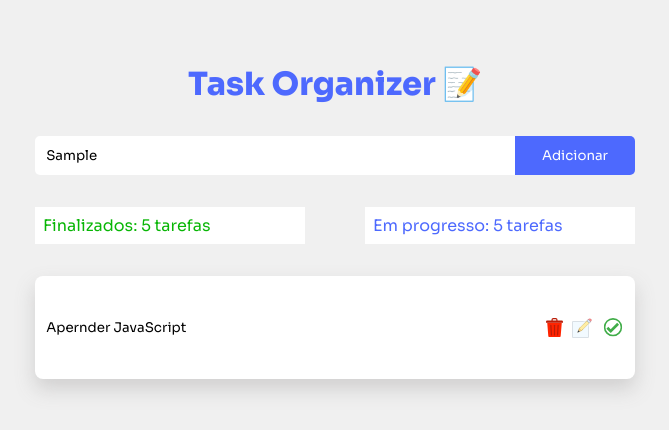
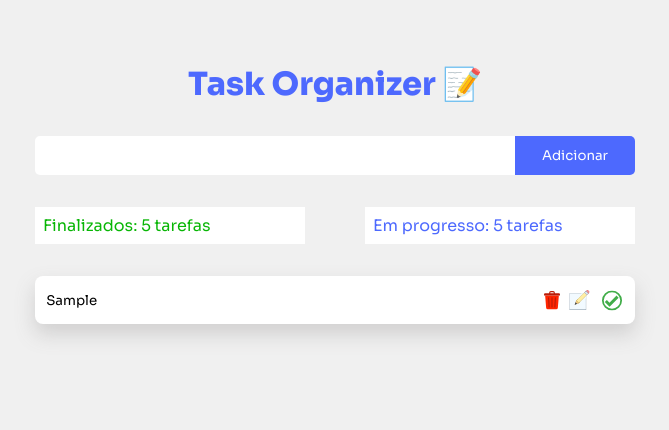
Before and after one commit to Ignacio-fabianamaria/task_organizer, a React (Vite) app: page / in a window 1280 px wide. Both pictures are taken after typing "Sample" into the empty fields and a click on the button "Adicionar". Shown: the top 430 px of the page, without its empty margins (305-974 px from the left). Built offline with nearby package versions, Linux system fonts and the light colour scheme.

Commit message:
to add tasks

```diff
--- a/package.json
+++ b/package.json
@@ -12,11 +12,13 @@
   "dependencies": {
     "react": "^18.2.0",
     "react-dom": "^18.2.0",
+    "uuid": "^9.0.0",
     "vite-plugin-svgr": "^3.2.0"
   },
   "devDependencies": {
     "@types/react": "^18.2.15",
     "@types/react-dom": "^18.2.7",
+    "@types/uuid": "^9.0.2",
     "@typescript-eslint/eslint-plugin": "^6.0.0",
     "@typescript-eslint/parser": "^6.0.0",
     "@vitejs/plugin-react-swc": "^3.3.2",
--- a/src/components/List/List.module.css
+++ b/src/components/List/List.module.css
@@ -6,6 +6,7 @@
     margin-bottom: 1rem;
     box-shadow: 0px 10px 20px rgba(114, 113, 113, 0.25);
     border-radius: 8px;
+    height: 3rem;
 
 }
 
--- a/src/components/List/index.tsx
+++ b/src/components/List/index.tsx
@@ -4,15 +4,21 @@ import { ReactComponent as Delete } from '../../assets/trash.svg'
 import style from './List.module.css'
 
 
-export function List() {
+export function List({tasks}) {
   return (
+    <>
+    {tasks.map((e)=>{
+      return(
     <div className={style.card}>
-      <input type='text' value={'Apernder JavaScript'} />
+      <input type='text' value={e.description} />
       <div className={style.icon}>
-        <Delete style={{ width: '17px' }} />
-        <Edit style={{ width: '20px' }} />
-        <Confirm style={{ width: '22px' }} />
+        <Delete style={{ width: '1rem' }} />
+        <Edit style={{ width: '1.3rem' }} />
+        <Confirm style={{ width: '1.5rem' }} />
       </div>
     </div>
+      )
+    })}
+    </>
   )
 }
--- a/src/pages/Home/index.tsx
+++ b/src/pages/Home/index.tsx
@@ -1,20 +1,44 @@
+import { useState } from "react";
 import { Header } from "../../components/Header";
 import { List } from "../../components/List";
-import styles from './Home.module.css'
+import styles from './Home.module.css';
+import { v4 as uuid } from 'uuid';
 
-export function Home(){
-    return(
+interface ITaskList{
+id:string,
+description:string,
+completed:boolean,
+}
+
+export function Home() {
+  const [todo, setTodo] = useState<string>('');
+  const [taskList, setTaskList] = useState<ITaskList[]>([]);
+
+  const handleAddTodo = () => {
+    const newTask = {
+      id: uuid(),
+      description: todo,
+      completed: false,
+    };
+    setTaskList([...taskList, newTask]);
+    setTodo('');
+  }
+  return (
     <div>
       <Header />
       <div className={styles.createTask}>
-                <input type="text" />
-                <button>Adicionar</button>
+        <input
+          type="text"
+          value={todo}
+          onChange={(e) => setTodo(e.target.value)}
+        />
+        <button onClick={handleAddTodo}>Adicionar</button>
       </div>
       <div className={styles.filter}>
         <span className={styles.finish}>Finalizados: 5 tarefas</span>
         <span className={styles.progress}>Em progresso: 5 tarefas</span>
       </div>
-            <List />
+      <List tasks={taskList} />
     </div>
   )
 }
```
Also changed, not shown: 1 other file (tests, documents, lock files or other folders). Lines whose indentation alone changed are shown as unchanged.
